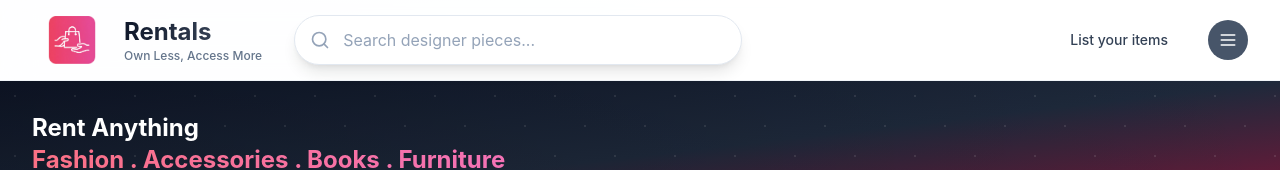
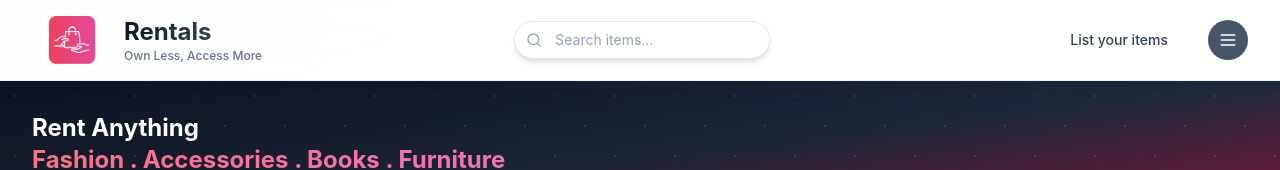
Before and after one commit to saripirala/rental_ui, a React (Vite) app: page / in a window 1280 px wide. Shown: the top 170 px of the page. Built offline with nearby package versions, Linux system fonts and the light colour scheme; no server answers.

Commit message:
search bar moved to the center

```diff
--- a/src/RentalApp.jsx
+++ b/src/RentalApp.jsx
@@ -238,7 +238,7 @@ const RentalApp = () => {
             </div>
 
             {/* Search Bar - Desktop */}
-            <div className="hidden md:flex items-center mx-8 flex-1">
+            <div className="hidden md:flex items-center md:ml-8">
               <SearchBar
                 searchTerm={searchTerm}
                 onSearchChange={setSearchTerm}
@@ -261,7 +261,7 @@ const RentalApp = () => {
           </div>
 
           {/* Mobile Search Bar */}
-          <div className="md:hidden pb-4">
+          <div className="md:hidden pb-4 flex justify-center w-full">
             <SearchBar
               searchTerm={searchTerm}
               onSearchChange={setSearchTerm}
--- a/src/components/SearchBar.jsx
+++ b/src/components/SearchBar.jsx
@@ -1,24 +1,24 @@
 import React from 'react';
 import { Search, X } from 'lucide-react';
 
-const SearchBar = ({ searchTerm, onSearchChange, onClear, placeholder = "Search designer pieces..." }) => {
+const SearchBar = ({ searchTerm, onSearchChange, onClear, placeholder = "Search items..." }) => {
   return (
-    <div className="relative flex-1 max-w-md">
+    <div className="relative w-80 ml-auto">
       <div className="relative">
-        <Search className="absolute left-4 top-1/2 transform -translate-y-1/2 w-5 h-5 text-slate-400" />
+        <Search className="absolute left-3 top-1/2 transform -translate-y-1/2 w-4 h-4 text-slate-400" />
         <input
           type="text"
           value={searchTerm}
           onChange={(e) => onSearchChange(e.target.value)}
           placeholder={placeholder}
-          className="w-full pl-12 pr-10 py-3 bg-white border border-slate-200 rounded-full shadow-lg hover:shadow-xl focus:shadow-xl focus:border-slate-300 outline-none transition-all duration-300 text-slate-700 placeholder-slate-400"
+          className="w-64 pl-10 pr-8 py-2 bg-white border border-slate-200 rounded-full shadow-md hover:shadow-lg focus:shadow-lg focus:border-slate-300 outline-none transition-all duration-300 text-slate-700 placeholder-slate-400 text-sm"
         />
         {searchTerm && (
           <button
             onClick={onClear}
-            className="absolute right-4 top-1/2 transform -translate-y-1/2 w-5 h-5 text-slate-400 hover:text-slate-600 transition-colors"
+            className="absolute right-3 top-1/2 transform -translate-y-1/2 w-4 h-4 text-slate-400 hover:text-slate-600 transition-colors"
           >
-            <X size={16} />
+            <X size={14} />
           </button>
         )}
       </div>
```
